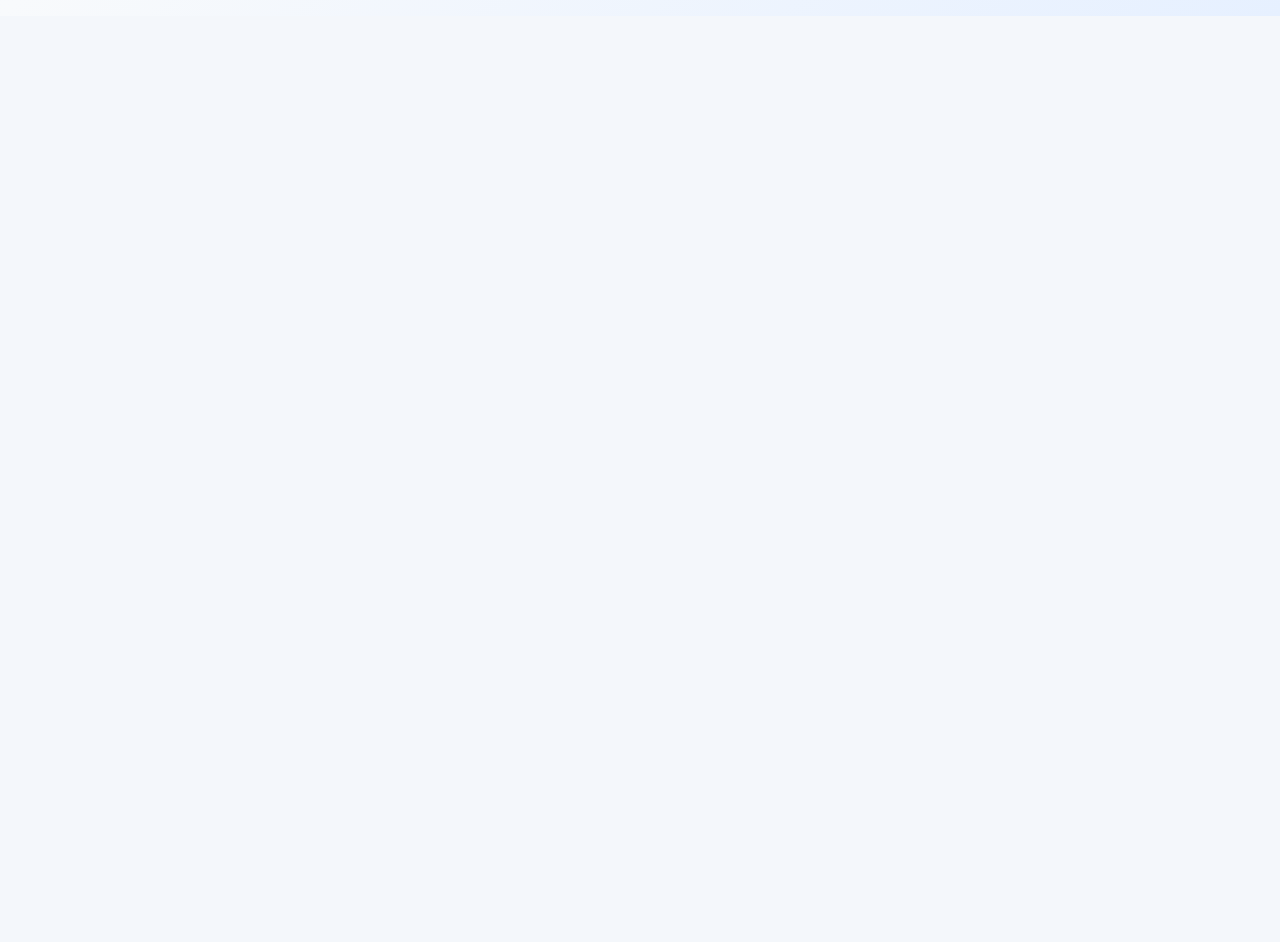
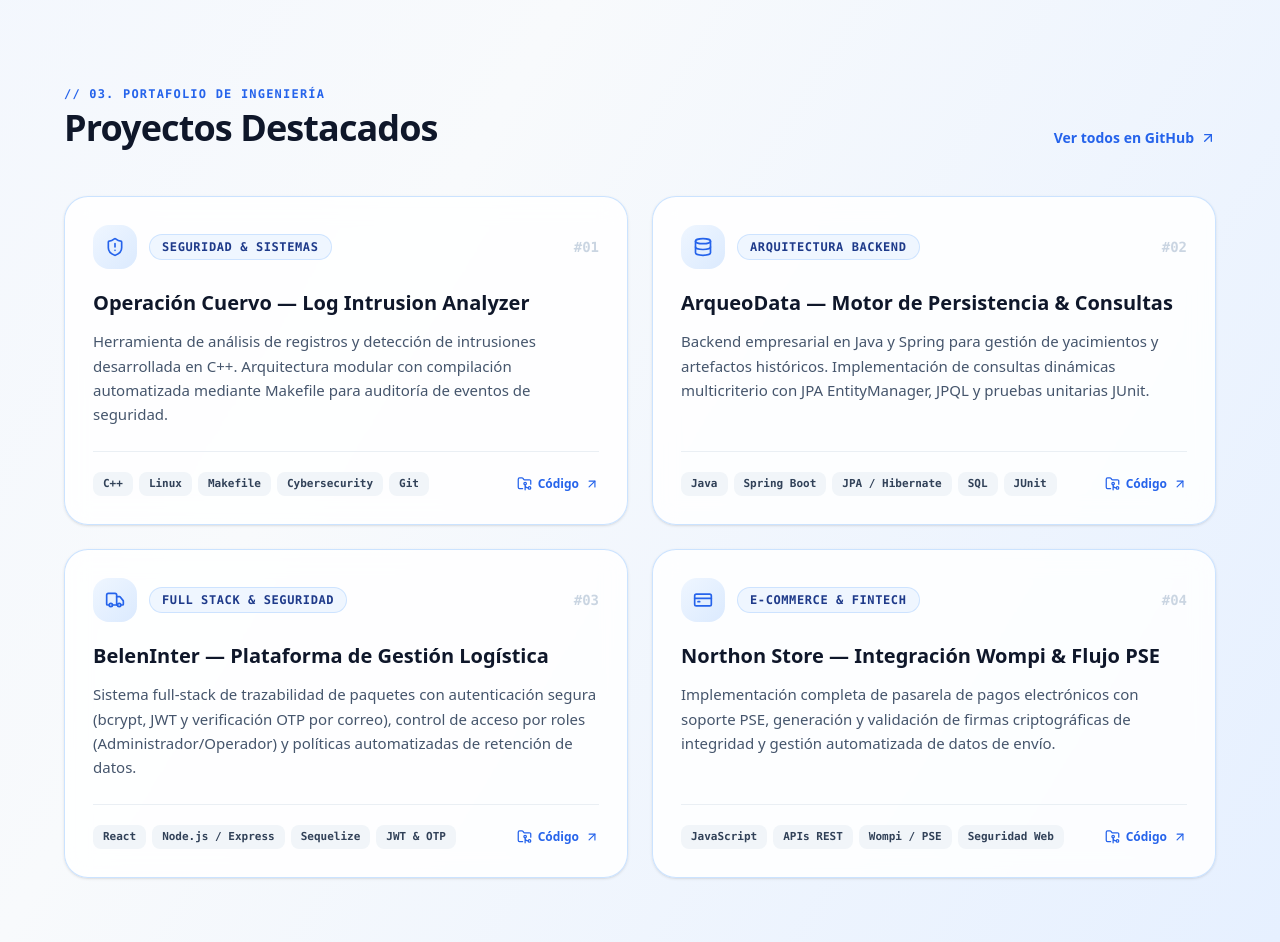
Before and after one commit to ESTEBAN2319/mi-portafolio, a React (Vite) app: page / in a window 1280 px wide. Shown: the part 1180-2122 px from the top of the page. Before the commit the page ends 1196 px from the top, so only its background shows below. Built offline with nearby package versions, Linux system fonts and the light colour scheme.

Commit message:
feat: seccion de proyectos destacados

```diff
--- a/src/App.jsx
+++ b/src/App.jsx
@@ -1,6 +1,7 @@
 import Navbar from './components/Navbar';
 import Hero from './components/Hero';
 import TechStack from './components/TechStack';
+import Projects from './components/Projects';
 
 function App() {
   return (
@@ -16,6 +17,7 @@ function App() {
       <main>
         <Hero />
         <TechStack />
+        <Projects />
       </main>
     </div>
   );
--- /dev/null
+++ b/src/components/Projects.jsx
@@ -0,0 +1,147 @@
+import {
+    ArrowUpRight,
+    ShieldAlert,
+    Database,
+    CreditCard,
+    Layers,
+    Truck,
+    FolderGit2,
+  } from 'lucide-react';
+
+  export default function Projects() {
+    const projects = [
+      {
+        id: '01',
+        title: 'Operación Cuervo — Log Intrusion Analyzer',
+        description:
+          'Herramienta de análisis de registros y detección de intrusiones desarrollada en C++. Arquitectura modular con compilación automatizada mediante Makefile para auditoría de eventos de seguridad.',
+        stack: ['C++', 'Linux', 'Makefile', 'Cybersecurity', 'Git'],
+        githubUrl: 'https://github.com/ESTEBAN2319/Operacion-cuervo.git',
+        icon: ShieldAlert,
+        highlight: 'Seguridad & Sistemas',
+      },
+      {
+        id: '02',
+        title: 'ArqueoData — Motor de Persistencia & Consultas',
+        description:
+          'Backend empresarial en Java y Spring para gestión de yacimientos y artefactos históricos. Implementación de consultas dinámicas multicriterio con JPA EntityManager, JPQL y pruebas unitarias JUnit.',
+        stack: ['Java', 'Spring Boot', 'JPA / Hibernate', 'SQL', 'JUnit'],
+        githubUrl: 'https://github.com/DAEUJA-2026/g3-proyecto-group-5.git',
+        icon: Database,
+        highlight: 'Arquitectura Backend',
+      },
+      {
+        id: '03',
+        title: 'BelenInter — Plataforma de Gestión Logística',
+        description:
+          'Sistema full-stack de trazabilidad de paquetes con autenticación segura (bcrypt, JWT y verificación OTP por correo), control de acceso por roles (Administrador/Operador) y políticas automatizadas de retención de datos.',
+        stack: ['React', 'Node.js / Express', 'Sequelize', 'JWT & OTP'],
+        githubUrl: 'https://github.com/ESTEBAN2319/BelenInter.git',
+        icon: Truck,
+        highlight: 'Full Stack & Seguridad',
+      },
+      {
+        id: '04',
+        title: 'Northon Store — Integración Wompi & Flujo PSE',
+        description:
+          'Implementación completa de pasarela de pagos electrónicos con soporte PSE, generación y validación de firmas criptográficas de integridad y gestión automatizada de datos de envío.',
+        stack: ['JavaScript', 'APIs REST', 'Wompi / PSE', 'Seguridad Web'],
+        githubUrl: 'https://github.com/ESTEBAN2319/Northon23.git',
+        icon: CreditCard,
+        highlight: 'E-Commerce & Fintech',
+      },
+    ];
+
+    return (
+      <section id="proyectos" className="relative py-16 px-6">
+        <div className="max-w-6xl mx-auto">
+          {/* Cabecera limpia sin filtros */}
+          <div className="flex flex-col sm:flex-row sm:items-end justify-between gap-4 mb-12">
+            <div>
+              <span className="text-xs font-mono font-bold tracking-widest uppercase text-[#2563EB]">
+                // 03. PORTAFOLIO DE INGENIERÍA
+              </span>
+              <h2 className="text-3xl sm:text-4xl font-black tracking-tight text-[#0F172A] mt-1">
+                Proyectos Destacados
+              </h2>
+            </div>
+
+            <a
+              href="https://github.com/ESTEBAN2319"
+              target="_blank"
+              rel="noreferrer"
+              className="inline-flex items-center gap-1.5 text-sm font-bold text-[#2563EB] hover:text-[#0F172A] transition-colors"
+            >
+              <span>Ver todos en GitHub</span>
+              <ArrowUpRight size={16} />
+            </a>
+          </div>
+
+          {/* Grid de tarjetas en cristal azul */}
+          <div className="grid grid-cols-1 md:grid-cols-2 gap-6">
+            {projects.map((project) => {
+              const IconComponent = project.icon;
+              return (
+                <article
+                  key={project.id}
+                  className="group relative bg-white/85 backdrop-blur-md border border-blue-200/80 rounded-3xl p-7 shadow-sm hover:border-[#2563EB] hover:shadow-xl hover:shadow-blue-950/5 hover:-translate-y-1 transition-all duration-300 flex flex-col justify-between"
+                >
+                  <div>
+                    {/* Fila superior: Ícono + Etiqueta + Número */}
+                    <div className="flex items-center justify-between gap-4 mb-5">
+                      <div className="flex items-center gap-3">
+                        <div className="w-11 h-11 rounded-2xl bg-gradient-to-br from-[#EFF6FF] to-[#DBEAFE] text-[#2563EB] group-hover:from-[#2563EB] group-hover:to-[#1D4ED8] group-hover:text-white flex items-center justify-center transition-colors">
+                          <IconComponent size={20} />
+                        </div>
+                        <span className="text-xs font-mono font-bold uppercase tracking-wider text-[#1E3A8A] bg-blue-50 border border-blue-200/70 px-3 py-1 rounded-full">
+                          {project.highlight}
+                        </span>
+                      </div>
+
+                      <span className="font-mono text-sm font-black text-slate-300 group-hover:text-[#2563EB] transition-colors">
+                        #{project.id}
+                      </span>
+                    </div>
+
+                    {/* Título y Descripción */}
+                    <h3 className="text-xl font-black text-[#0F172A] group-hover:text-[#2563EB] transition-colors">
+                      {project.title}
+                    </h3>
+
+                    <p className="text-sm sm:text-[15px] text-slate-600 leading-relaxed mt-3">
+                      {project.description}
+                    </p>
+                  </div>
+
+                  {/* Pie de tarjeta: Stack + Botón GitHub */}
+                  <div className="mt-6 pt-5 border-t border-slate-200/70 flex flex-wrap items-center justify-between gap-4">
+                    <div className="flex flex-wrap gap-1.5">
+                      {project.stack.map((tech) => (
+                        <span
+                          key={tech}
+                          className="text-[11px] font-mono font-bold bg-slate-100 text-slate-700 px-2.5 py-1 rounded-lg"
+                        >
+                          {tech}
+                        </span>
+                      ))}
+                    </div>
+
+                    <a
+                      href={project.githubUrl}
+                      target="_blank"
+                      rel="noreferrer"
+                      className="inline-flex items-center gap-1.5 text-xs font-extrabold text-[#2563EB] hover:text-[#0F172A] transition-colors shrink-0"
+                    >
+                      <FolderGit2 size={15} />
+                      <span>Código</span>
+                      <ArrowUpRight size={14} />
+                    </a>
+                  </div>
+                </article>
+              );
+            })}
+          </div>
+        </div>
+      </section>
+    );
+  }
```
